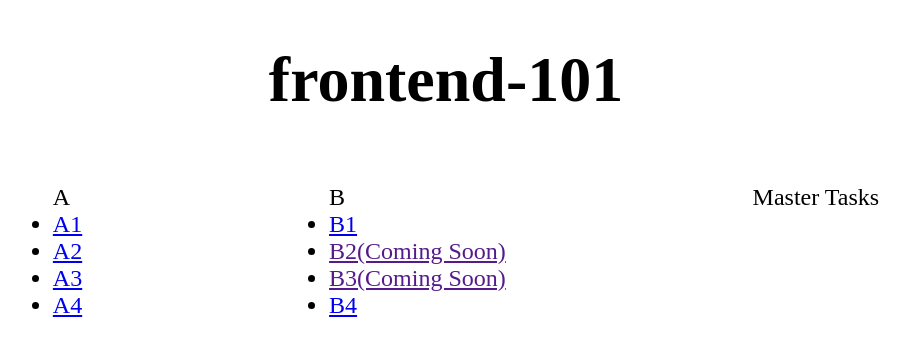
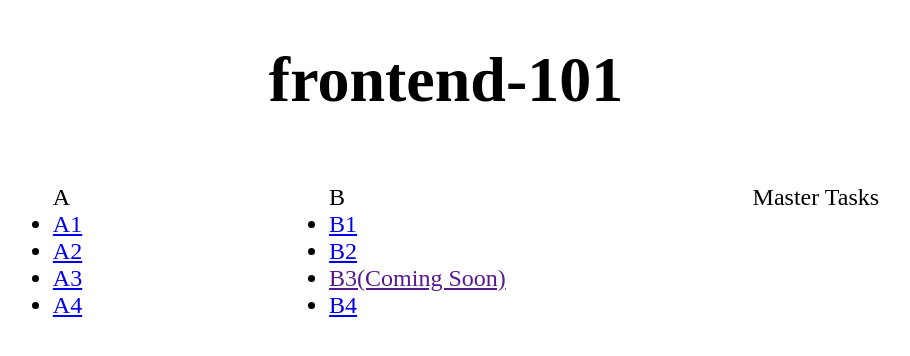
Before and after one commit to LuvGuptaa/frontend-101, a plain HTML site: page index.html in a window 1280 px wide. Shown: the whole page, without its empty margins (194-1104 px from the left). Drawn offline with Linux system fonts and the light colour scheme.

Commit message:
added B2 on the main page

```diff
--- a/index.html
+++ b/index.html
@@ -18,7 +18,7 @@
     </ul>
     <ul class="b">B
         <li><a href="B/B1.html">B1</a></li>
-        <li><a href="">B2(Coming Soon)</a></li>
+        <li><a href="B/B2.html">B2</a></li>
         <li><a href="">B3(Coming Soon)</a></li>
         <li><a href="B/B4.html">B4</a></li>
     </ul>
```
